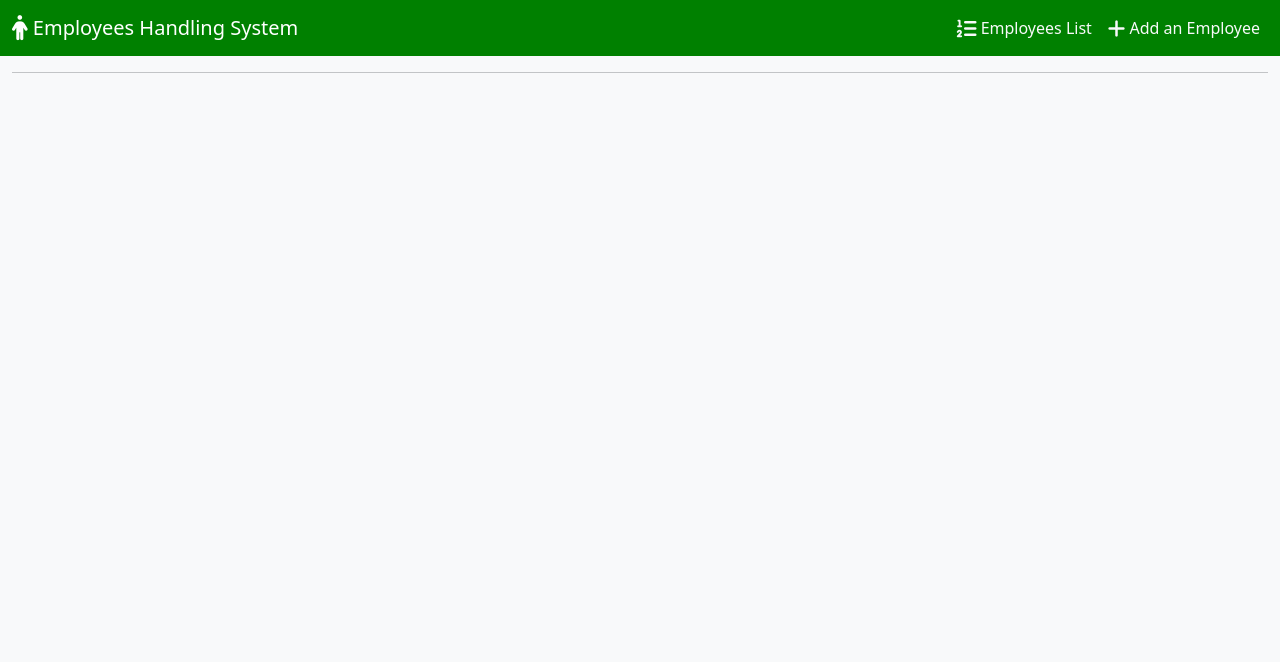
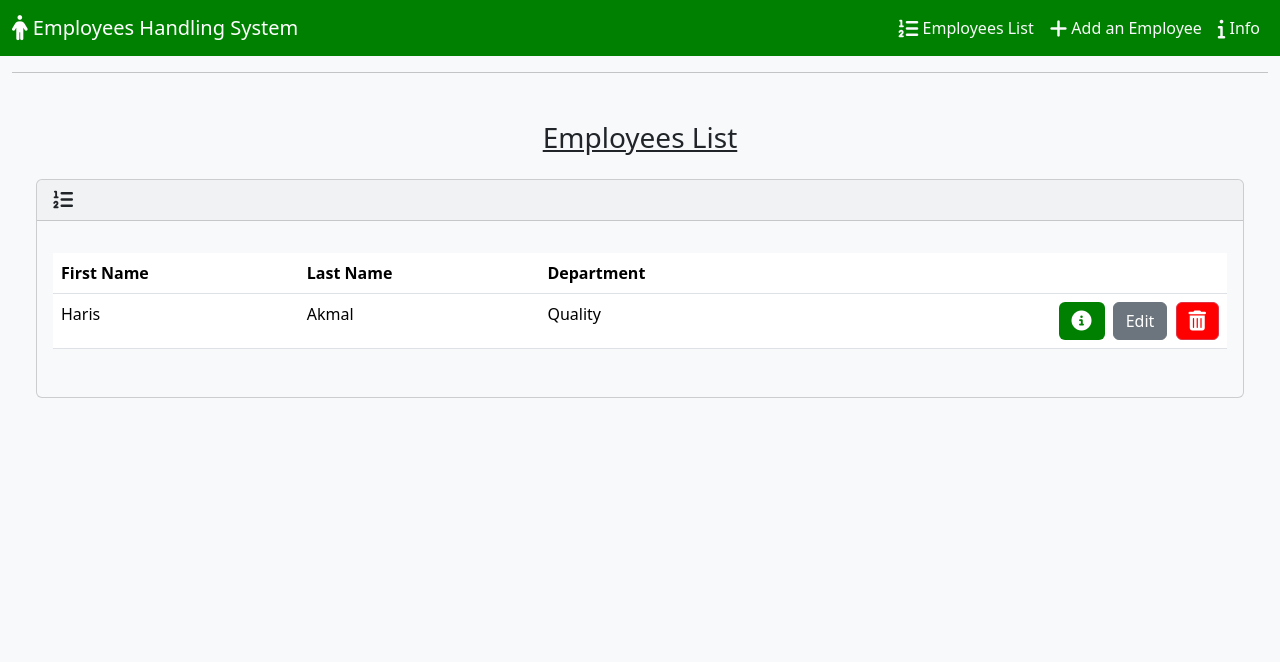
Before and after one commit to Zubair-Ahmad112/Project-4, a Django app: page / in a window 1280 px wide. Shown: the top 662 px of the page. Run offline with Django 4.2, Linux system fonts and the light colour scheme; data comes from the database, SQL or seed files in the repository; both versions use the stored data as it was after the commit; some libraries are stand-ins or nearby versions.

Commit message:
Second Commit
Added the adding ,deleting and
  editing employee templates and their corresponding views. Also added an info page for super admin access related info. Updated forms and model with some additional employee related fields . Tested app for now with local sqlite repository and final deployemnt will be postgresql on herokuapp that i had already created on my heroku.

```diff
--- a/employees/models.py
+++ b/employees/models.py
@@ -1,14 +1,21 @@
 from django.db import models
 
 # Creating model below.
+
+
 class Employee(models.Model):
+    GENDER_CHOICES = (
+        ('M', 'Male'),
+        ('F', 'Female'),
+    )
 
-  first_name = models.CharField(max_length=50)
-  last_name = models.CharField(max_length=50)
-  employee_number = models.PositiveIntegerField()
-  email = models.EmailField(max_length=100)
-  department = models.CharField(max_length=50)
-  professional_exp = models.FloatField()
+    first_name = models.CharField(max_length=50)
+    last_name = models.CharField(max_length=50)
+    employee_number = models.CharField(max_length=50)
+    email = models.EmailField(max_length=100)
+    department = models.CharField(max_length=50)
+    professional_exp = models.FloatField()
+    gender = models.CharField(max_length=1, choices=GENDER_CHOICES)
 
-  def __str__(self):
-    return f'Employee: {self.first_name} {self.last_name}'
+    def __str__(self):
+        return f'Employee: {self.first_name} {self.last_name}'
--- a/employees/templates/employees/index.html
+++ b/employees/templates/employees/index.html
@@ -16,7 +16,128 @@
 
 
 
+  <h3 class="m-4 text-center mt-5"><u>Employees List</u></h3>
+  <div class="row">
+    <div class="col-12">
+      {% if employees %}
+      <div class="card bg-light ms-4 me-4 mb-4">
+        <div class="card-header">
+          <i class="fa-solid fa-list-1-2 fa-lg"></i>
+        </div>
+        <div class="card-body">
+          <p class="card-text">
+          <div class="table-responsive">
+            <table class="table table-hover">
+              <thead>
+                <tr>
 
+                  <th scope="col">First Name</th>
+                  <th scope="col">Last Name</th>
+
+                  <th scope="col">Department</th>
+
+                  <th scope="col"></th>
+                </tr>
+              </thead>
+              <tbody>
+                {% for employee in employees %}
+                <tr>
+
+                  <td>{{ employee.first_name }}</td>
+                  <td>{{ employee.last_name }}</td>
+
+                  <td>{{ employee.department }}</td>
+
+                  <td style="text-align: end;">
+                    <button type="button" class="btn me-1" style="background-color: green; color: white;"
+                      href="{% url 'view_employee' employee.id %}" data-bs-toggle="modal"
+                      data-bs-target="#myModal{{employee.id}}">
+                      <i class="fa-solid fa-circle-info fa-lg"></i>
+                    </button>
+
+
+                    <!-- To view Employee -->
+                    <div class="modal" id="myModal{{employee.id}}" tabindex="-1" aria-labelledby="myModalLabel1"
+                      aria-hidden="true">
+                      <div class="modal-dialog" role="document">
+                        <div class="modal-content">
+                          <div class="modal-header">
+                            <h5 class="modal-title">
+                              Employee: {{ employee.first_name }} {{ employee.last_name }}
+                            </h5>
+                            <button type="button" class="btn-close" data-bs-dismiss="modal" aria-label="Close">
+                              <span aria-hidden="true"></span>
+                            </button>
+                          </div>
+                          <div class="modal-body">
+                            <ul class="list-unstyled">
+
+                              <li>First Name: <strong>{{ employee.first_name }}</strong></li>
+                              <li>Last Name: <strong>{{ employee.last_name }}</strong></li>
+                              <li>Employee Number: <strong>{{ employee.employee_number }}</strong></li>
+                              <li>Email: <strong>{{ employee.email }}</strong></li>
+                              <li>Department: <strong>{{ employee.department }}</strong></li>
+                              <li>Professional Experience(Yrs): <strong>{{ employee.professional_exp }}</strong></li>
+                              <li>Gender: <strong>{{ employee.gender }}</strong></li>
+                            </ul>
+                          </div>
+                          <div class="modal-footer">
+                            <button type="button" class="btn " style="background-color:yellow"
+                              data-bs-dismiss="modal">Close</button>
+                          </div>
+                        </div>
+                      </div>
+                    </div>
+
+                    <a class="btn btn-secondary me-1" href="{% url 'edit' employee.id %}">
+                      Edit
+                    </a>
+
+                    <button type="button" class="btn btn-danger" style="background-color: red; color: white;"
+                      data-bs-toggle="modal" data-bs-target="#delete{{employee.id}}">
+                      <i class="fa-solid fa-trash-can fa-lg"></i>
+                    </button>
+
+                    <!-- To delete Employee -->
+                    <div class="modal" id="delete{{employee.id}}" tabindex="-1" aria-labelledby="myModalLabel2"
+                      aria-hidden="true">
+                      <div class="modal-dialog" role="document">
+                        <div class="modal-content">
+                          <div class="modal-header">
+                            <h5 class="modal-title">
+                              Employee: {{ employee.first_name }} {{ employee.last_name }}
+                            </h5>
+                            <button type="button" class="btn-close" data-bs-dismiss="modal" aria-label="Close">
+                              <span aria-hidden="true"></span>
+                            </button>
+                          </div>
+                          <div class="modal-body">
+                            <p>Are you sure you want to delete {{ employee.first_name }} {{ employee.last_name }}??</p>
+                          </div>
+                          <div class="modal-footer">
+                            <form action="{% url 'delete' employee.id %}" method="POST">
+                              {% csrf_token %}
+                              <input type="submit" class="btn btn-danger" value="Delete">
+                            </form>
+                            <button type="button" class="btn btn-secondary" data-bs-dismiss="modal">Cancel</button>
+                          </div>
+                        </div>
+                      </div>
+                    </div>
+                  </td>
+                </tr>
+                {% endfor %}
+              </tbody>
+            </table>
+          </div>
+          </p>
+        </div>
+      </div>
+      {% else %}
+      <h5 class="alert  ms-4 me-4" style="background-color:dimgrey;">No Employee Registered.</h5>
+      {% endif %}
+    </div>
+  </div>
   {% endblock %}
 </body>
 
--- a/employees/templates/employees/main.html
+++ b/employees/templates/employees/main.html
@@ -26,8 +26,13 @@
             </a>
           </li>
           <li class="nav-item">
-            <a class="nav-link text-light" href="#">
+            <a class="nav-link text-light" href="{% url 'add' %}">
               <i class="fa-solid fa-plus fa-lg"></i> Add an Employee
+            </a>
+          </li>
+          <li class="nav-item">
+            <a class="nav-link text-light" href="{% url 'info' %}">
+              <i class="fa-solid fa-info fa-lg"></i> Info
             </a>
           </li>
         </ul>
--- a/employees/urls.py
+++ b/employees/urls.py
@@ -3,6 +3,10 @@ from . import views
 
 urlpatterns = [
   path('', views.main, name='index'),
-
+  path('<int:id>', views.view, name='view_employee'),
+  path('add/', views.adding, name='add'),
+  path('info/', views.info,name='info'),
+  path('edit/<int:id>/', views.update, name='edit'),
+  path('delete/<int:id>/', views.destroy, name='delete'),
 
 ]
--- a/employees/views.py
+++ b/employees/views.py
@@ -19,3 +19,68 @@ def main(request):
 
   return render(request, 'employees/index.html', {
   'employees': Employee.objects.all()})
+
+
+
+def view(request, id):
+  return HttpResponseRedirect(reverse('index'))
+
+def info(request):
+  return render(request,'employees/info.html')
+
+def adding(request):
+  if request.method == 'POST':
+    form = EmployeeForm(request.POST)
+    if form.is_valid():
+
+      new_first_name = form.cleaned_data['first_name']
+      new_last_name = form.cleaned_data['last_name']
+      new_employee_number = form.cleaned_data['employee_number']
+      new_email = form.cleaned_data['email']
+      new_department = form.cleaned_data['department']
+      new_professional_exp = form.cleaned_data['professional_exp']
+      new_gender = form.cleaned_data['gender']
+
+      new_employee = Employee(
+
+        first_name = new_first_name,
+        last_name = new_last_name,
+        employee_number = new_employee_number,
+        email = new_email,
+        department = new_department,
+        professional_exp = new_professional_exp,
+        gender = new_gender
+      )
+      new_employee.save()
+      return render(request, 'employees/add.html', {
+        'form': EmployeeForm(),
+        'success': True
+      })
+  else:
+    form = EmployeeForm()
+  return render(request, 'employees/add.html', {
+    'form': EmployeeForm()
+  })
+
+def update(request, id):
+  if request.method == 'POST':
+    employee = Employee.objects.get(pk=id)
+    form = EmployeeForm(request.POST, instance=employee)
+    if form.is_valid():
+      form.save()
+      return render(request, 'employees/edit.html', {
+        'form': form,
+        'success': True
+      })
+  else:
+    employee = Employee.objects.get(pk=id)
+    form = EmployeeForm(instance=employee)
+  return render(request, 'employees/edit.html', {
+    'form': form
+  })
+
+def destroy(request, id):
+  if request.method == 'POST':
+    employee = Employee.objects.get(pk=id)
+    employee.delete()
+  return HttpResponseRedirect(reverse('index'))
```
Also changed, not shown: ehs/settings.py (+13 -6 lines), employees/forms.py (+27 -19 lines), employees/templates/employees/add.html (added, +43 -0 lines), employees/templates/employees/edit.html (added, +43 -0 lines), employees/templates/employees/info.html (added, +30 -0 lines), db.sqlite3 (added), employees/migrations/0001_initial.py (added).
